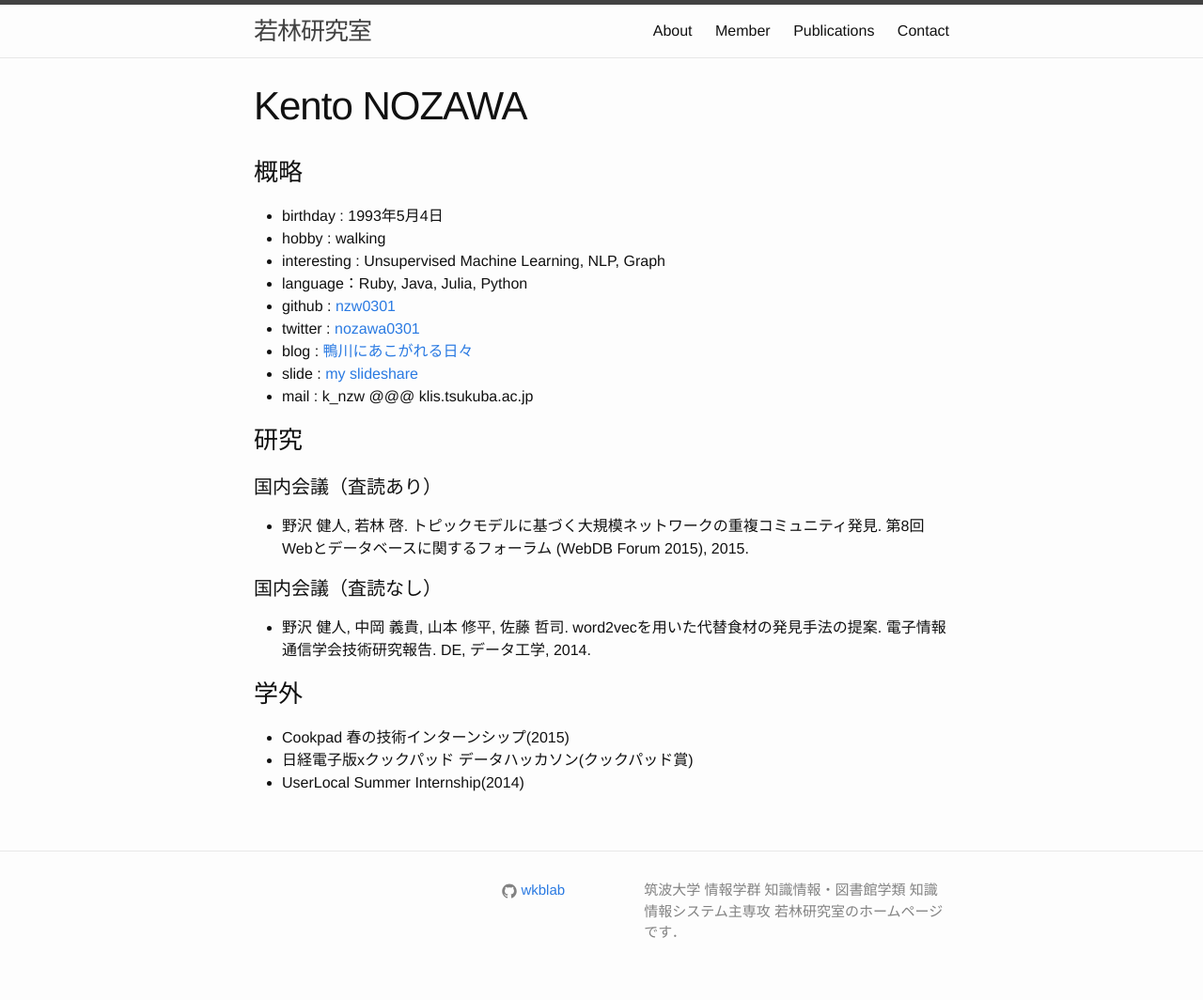
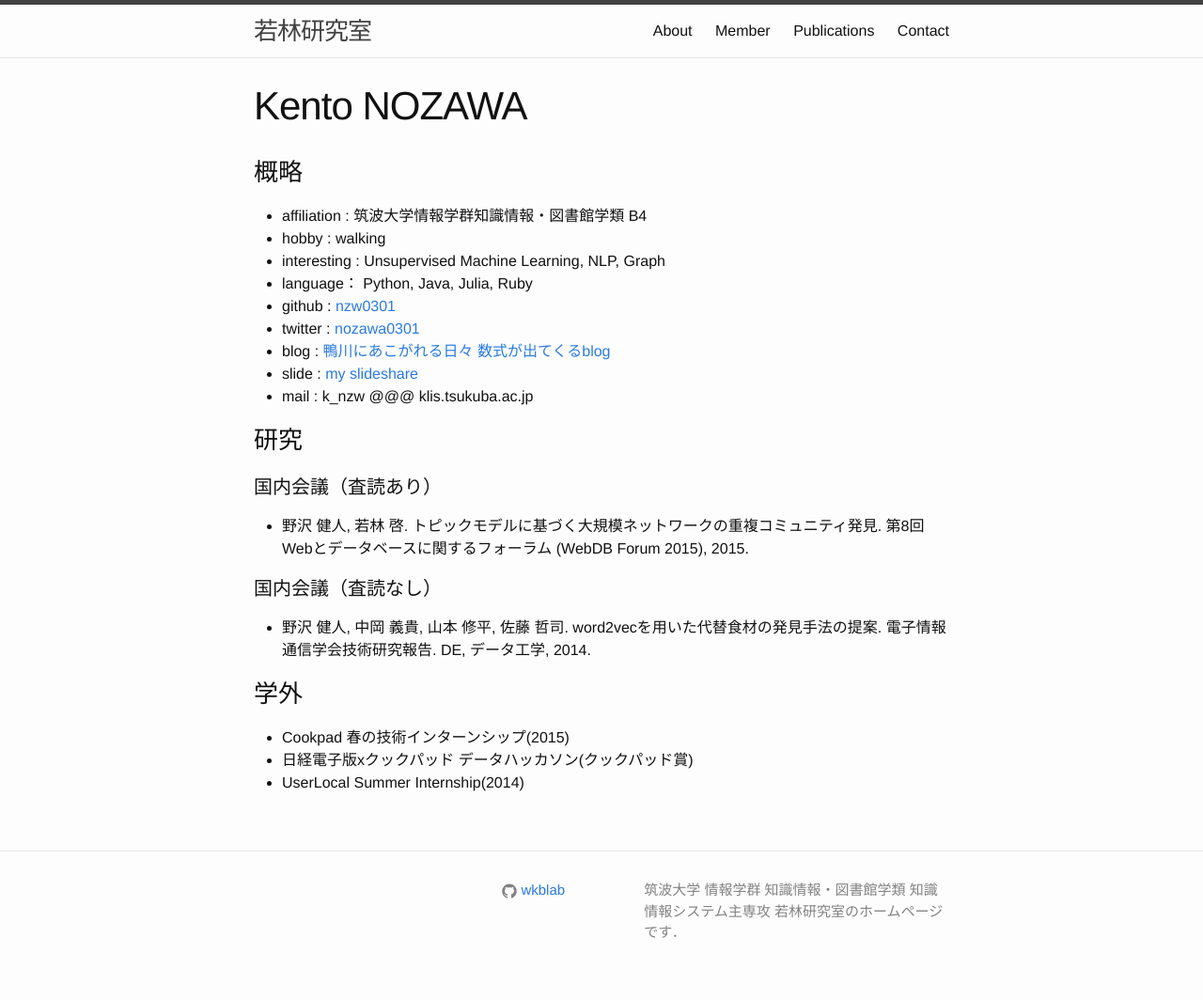
Before and after one commit to tzkwkblab/wkblab, a Jekyll site: the page built from member/nzw.md, in a window 1280 px wide. Shown: the whole page at 94% size. Built offline with Jekyll 4.4.1, drawn with Linux system fonts in a browser that asks for light colours.

Commit message:
profile edit

```diff
--- a/member/nzw.md
+++ b/member/nzw.md
@@ -5,13 +5,13 @@ title: Kento NOZAWA
 
 ###概略
 
-- birthday : 1993年5月4日
+- affiliation : 筑波大学情報学群知識情報・図書館学類 B4
 - hobby : walking
 - interesting : Unsupervised Machine Learning, NLP, Graph
-- language：Ruby, Java, Julia, Python
+- language： Python, Java, Julia, Ruby
 - github : [nzw0301](http://github.com/nzw0301)
 - twitter : [nozawa0301](https://twitter.com/nozawa0301)
-- blog : [鴨川にあこがれる日々](http://nzw.hatenablog.jp/)
+- blog : [鴨川にあこがれる日々](http://nzw.hatenablog.jp/) [数式が出てくるblog](http://nzw0301.github.io/)
 - slide : [my slideshare](http://www.slideshare.net/kentonozawa75/presentations)
 - mail : k_nzw @@@ klis.tsukuba.ac.jp
 
```
